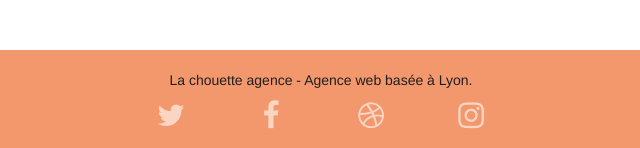
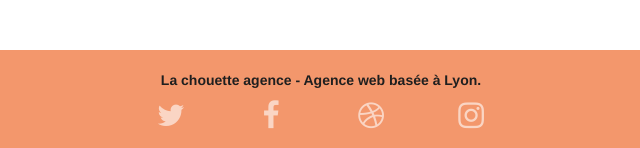
Before and after one commit to Neminounet/YannickTranouez_4_2_15122020, a plain HTML site: page page2.html in a window 1280 px wide. Shown: the part 970-1118 px from the top of the page, 319-959 px from the left. Drawn offline with nearby package versions, Linux system fonts and the light colour scheme; files that its build step writes are made by us from their sources; a script that the page names is missing.

```diff
--- a/style.css
+++ b/style.css
@@ -737,6 +737,7 @@ h4 {
 
 .white {
     color: #1F1F1F!important;
+    font-weight: bold;
 }
 
 .portfolio-thumb {
```
Also changed, not shown: index.html (+4 -2 lines).
